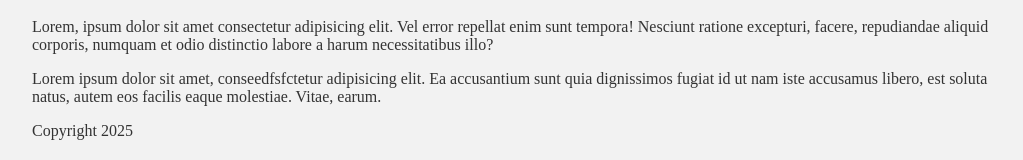
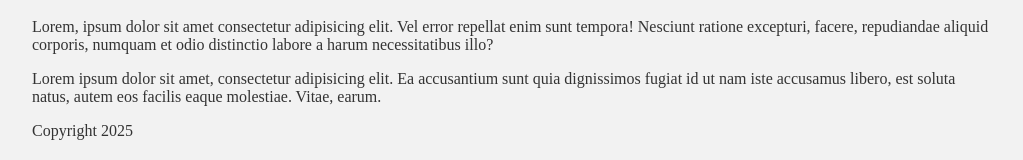
Before and after one commit to LuanNgoNang/learn-nextjs, a Next.js app: page /about in a window 1280 px wide. Shown: the part 259-419 px from the top of the page, without its empty margins (128-1151 px from the left). Built offline with nearby package versions, Linux system fonts and the light colour scheme.

Commit message:
new text

```diff
--- a/pages/about.tsx
+++ b/pages/about.tsx
@@ -4,7 +4,7 @@ const about = () => {
     <div>
     <h1>About</h1>
     <p>Lorem, ipsum dolor sit amet consectetur adipisicing elit. Vel error repellat enim sunt tempora! Nesciunt ratione excepturi, facere, repudiandae aliquid corporis, numquam et odio distinctio labore a harum necessitatibus illo?</p>
-    <p>Lorem ipsum dolor sit amet, conseedfsfctetur adipisicing elit. Ea accusantium sunt quia dignissimos fugiat id ut nam iste accusamus libero, est soluta natus, autem eos facilis eaque molestiae. Vitae, earum.</p>
+    <p>Lorem ipsum dolor sit amet, consectetur adipisicing elit. Ea accusantium sunt quia dignissimos fugiat id ut nam iste accusamus libero, est soluta natus, autem eos facilis eaque molestiae. Vitae, earum.</p>
 </div>
   )
 }
```
